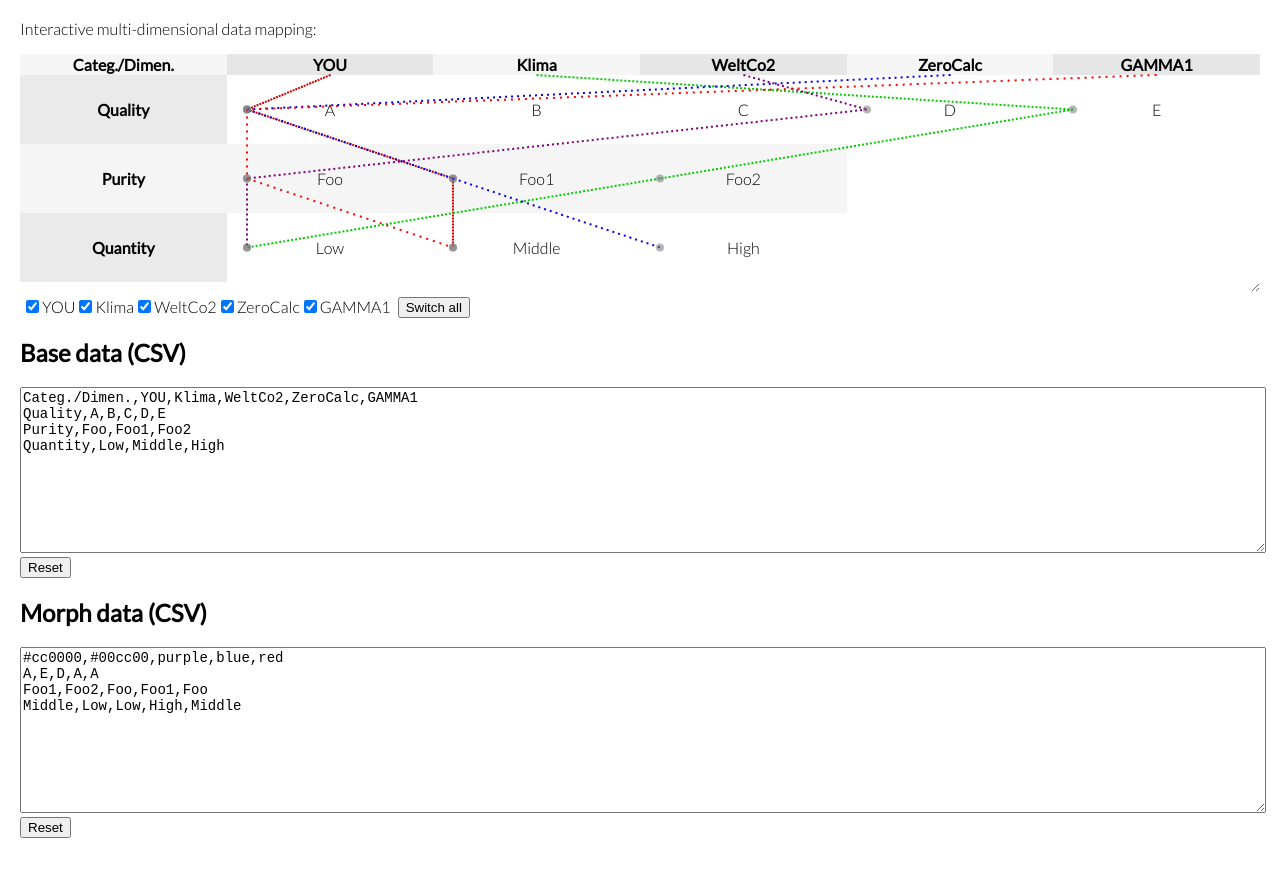
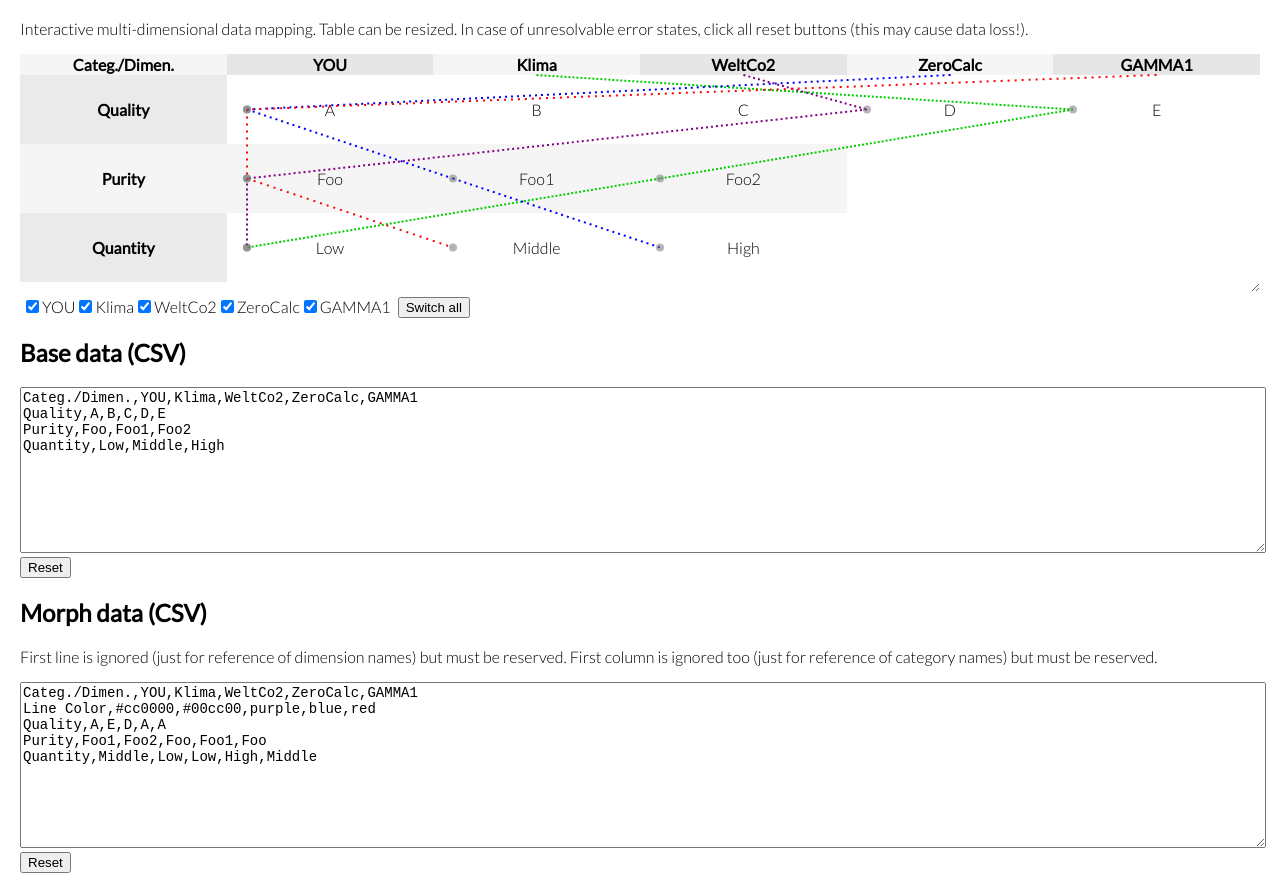
Before and after one commit to kyr0/morphologic-box, a website: page index.html in a window 1280 px wide. Shown: the part 83-976 px from the top of the page. Before the commit the page ends 941 px from the top, so only its background shows below. Drawn offline with Linux system fonts and the light colour scheme.

Commit message:
feat: support for morph data dimension and category reference

```diff
--- a/index.html
+++ b/index.html
@@ -16,7 +16,7 @@
 
     <div class="container">
         <h1>Morphological / Zwicky Box</h1>
-        <p>Interactive multi-dimensional data mapping:</p>
+        <p>Interactive multi-dimensional data mapping. Table can be resized. In case of unresolvable error states, click all reset buttons (this may cause data loss!).</p>
 
         <div class="report">
             <div class="visualization">
@@ -39,6 +39,10 @@
                 <button id="resetBaseData">Reset</button>
 
                 <h2>Morph data (CSV)</h2>
+                <p>
+                    First line is ignored (just for reference of dimension names) but must be reserved.
+                    First column is ignored too (just for reference of category names) but must be reserved.
+                </p>
                 <textarea id="morphData" rows="10"></textarea>
                 <button id="resetMorphData">Reset</button>
 
--- a/report.js
+++ b/report.js
@@ -4,10 +4,11 @@ Quality,A,B,C,D,E
 Purity,Foo,Foo1,Foo2
 Quantity,Low,Middle,High`
 
-const morphDataDefaultValue = `#cc0000,#00cc00,purple,blue,red
-A,E,D,A,A
-Foo1,Foo2,Foo,Foo1,Foo
-Middle,Low,Low,High,Middle`
+const morphDataDefaultValue = `Categ./Dimen.,YOU,Klima,WeltCo2,ZeroCalc,GAMMA1
+Line Color,#cc0000,#00cc00,purple,blue,red
+Quality,A,E,D,A,A
+Purity,Foo1,Foo2,Foo,Foo1,Foo
+Quantity,Middle,Low,Low,High,Middle`
 
 const $ = (selector) => document.querySelector(selector)
 const svgNS = 'http://www.w3.org/2000/svg'
@@ -204,6 +205,8 @@ const renderGraph = () => {
 
     dimensionNames.forEach((dimensionName, columnIndex) => {
 
+        if (columnIndex === 0) return; // skip category names
+
         // don't render dimension if not included in filter
         if (!showDimensions.includes(dimensionName)) return;
 
@@ -221,12 +224,17 @@ const renderGraph = () => {
 
         morphData.forEach((morph, rowIndex) => {
 
-            let value = morph[columnIndex];
+            let value = morph[columnIndex+1];
+
             if (rowIndex === 0) {
+                return; // column/dimension names; skip
+            }
+
+            if (rowIndex === 1) { // color values
                 graphColorMap[dimensionName] = String(value)
                 return;
             };
-            let categoryName = categoryNames[rowIndex-1]
+            let categoryName = categoryNames[rowIndex-2]
 
             lineColor = graphColorMap[dimensionName];
             let targetCategoryEl = categoryElMap[categoryName][value];
@@ -235,14 +243,14 @@ const renderGraph = () => {
                 showWarning('CANNOT_FIND_ELEMENT_BASE_DATA', 'Cannot find element', value, 'for category', categoryName, 'in base data!')
             }
 
-            lineCoords[rowIndex] = {
-                x1: lineCoords[rowIndex-1].x2,
-                y1: lineCoords[rowIndex-1].y2,
+            lineCoords[rowIndex-1] = {
+                x1: lineCoords[rowIndex-2].x2,
+                y1: lineCoords[rowIndex-2].y2,
                 x2: targetCategoryEl.offsetLeft + linePaddingLeft,
                 y2: targetCategoryEl.offsetTop + targetCategoryEl.clientHeight / 2,
             }
 
-            dotCoords[rowIndex] = {
+            dotCoords[rowIndex-1] = {
                 cx: targetCategoryEl.offsetLeft + linePaddingLeft,
                 cy: targetCategoryEl.offsetTop + targetCategoryEl.clientHeight / 2,
                 r: dotRadius
@@ -371,8 +379,6 @@ const restore = (el, name, defaultValue) => {
     el.value = localStorage.getItem(name) ? localStorage.getItem(name) : defaultValue
 }
 
-
-
 // --- event listeners
 
 resetBaseDataEl.addEventListener('click', () => {
```
